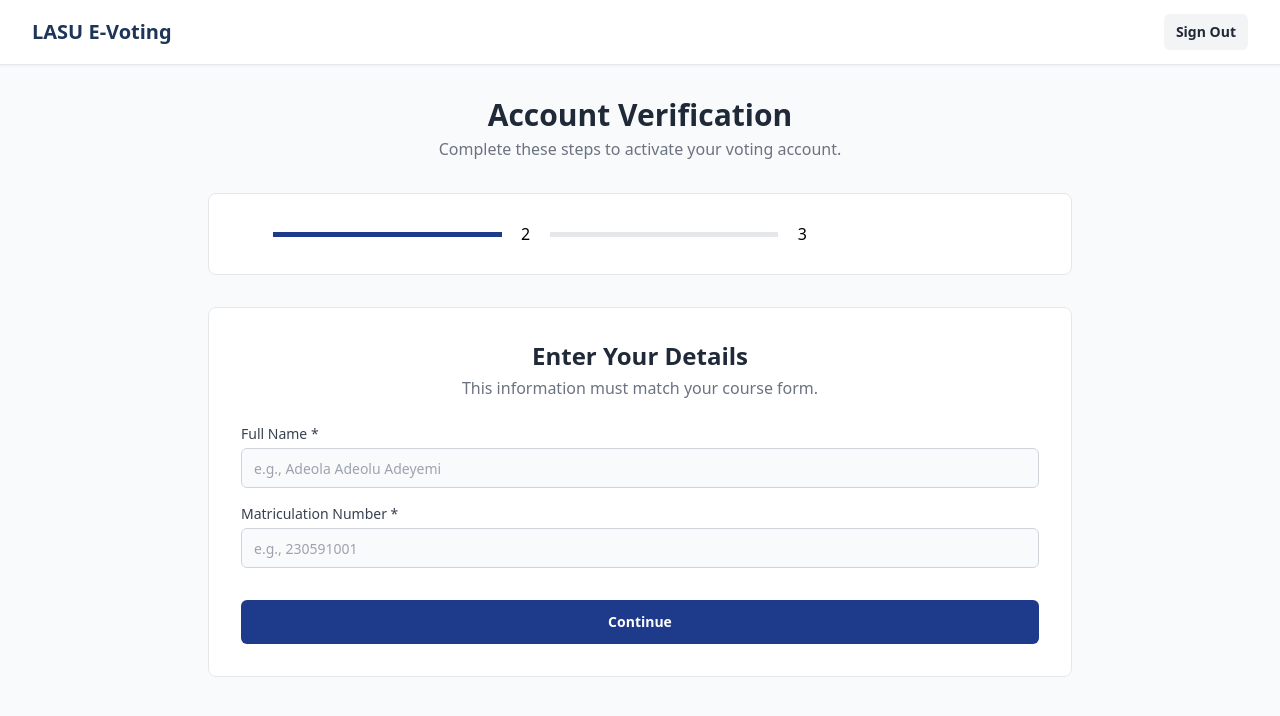
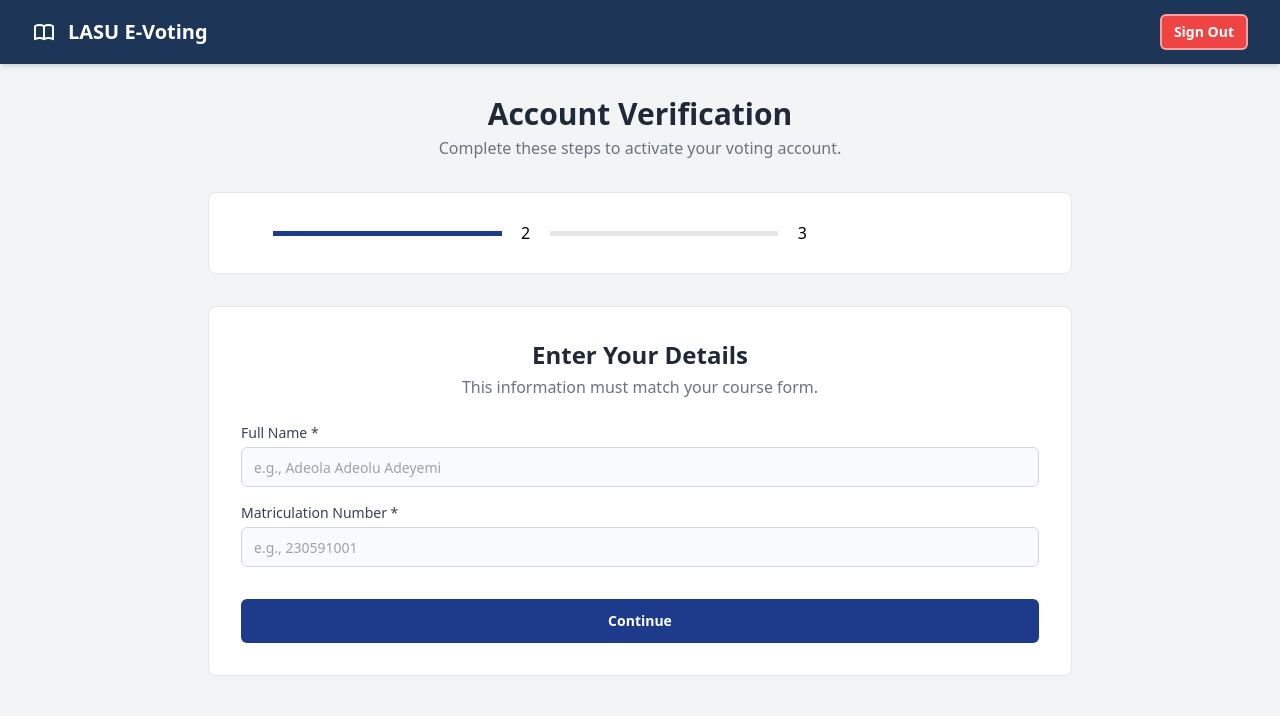
Before and after one commit to nonsodev/nacos_e_voting, a Next.js app in the folder frontend/: page /student/verification in a window 1280 px wide. Shown: the top 716 px of the page. Built offline with nearby package versions, Linux system fonts and the light colour scheme; no server answers.

Commit message:
feat(verification): improve UI styling and camera handling
- Update verification page header with new styling and branding
- Refactor face-capture component to handle camera stream more reliably
- Add error handling for camera access and video dimensions

```diff
--- a/frontend/app/components/student/face-capture.tsx
+++ b/frontend/app/components/student/face-capture.tsx
@@ -1,10 +1,11 @@
 "use client";
 
-import { useState, useRef, useCallback } from "react";
+import { useState, useRef, useCallback, useEffect } from "react";
 import { useSession } from "next-auth/react";
 import { toast } from "react-hot-toast";
 import { LoadingSpinner } from "../ui/loading-spinner";
 import { Button } from "../ui/button";
+
 interface FaceCaptureProps {
   matricNumber: string;
   onSuccess: () => void;
@@ -19,7 +20,10 @@ export function FaceCapture({ matricNumber, onSuccess }: FaceCaptureProps) {
   const videoRef = useRef<HTMLVideoElement>(null);
   const canvasRef = useRef<HTMLCanvasElement>(null);
 
-  const startCamera = useCallback(async () => {
+
+  useEffect(() => {
+    const enableStream = async () => {
+      if (isCapturing) {
         try {
           const mediaStream = await navigator.mediaDevices.getUserMedia({
             video: { width: 640, height: 480 },
@@ -27,38 +31,63 @@ export function FaceCapture({ matricNumber, onSuccess }: FaceCaptureProps) {
           setStream(mediaStream);
           if (videoRef.current) {
             videoRef.current.srcObject = mediaStream;
+            videoRef.current.onloadedmetadata = () => {
+              videoRef.current?.play();
+            };
           }
-      setIsCapturing(true);
         } catch (error) {
-      toast.error("Failed to access camera. Please allow camera permissions.");
+          toast.error(
+            "Failed to access camera. Please allow camera permissions."
+          );
+          setIsCapturing(false);
         }
-  }, []);
+      }
+    };
 
-  const stopCamera = useCallback(() => {
+    enableStream();
+
+    return () => {
       if (stream) {
         stream.getTracks().forEach((track) => track.stop());
-      setStream(null);
+        if (videoRef.current) {
+          videoRef.current.srcObject = null;
         }
+      }
+    };
+  }, [isCapturing]);
+
+  const startCamera = () => {
+    setCapturedImage(null);
+    setIsCapturing(true);
+  };
+
+  const stopCamera = () => {
     setIsCapturing(false);
-  }, [stream]);
+  };
 
   const capturePhoto = useCallback(() => {
     if (!videoRef.current || !canvasRef.current) return;
+
     const canvas = canvasRef.current;
     const video = videoRef.current;
+
+    if (video.videoWidth === 0 || video.videoHeight === 0) {
+      toast.error("Camera feed is not available. Please try again.");
+      return;
+    }
+
     const context = canvas.getContext("2d");
     if (context) {
       canvas.width = video.videoWidth;
       canvas.height = video.videoHeight;
-      context.drawImage(video, 0, 0);
+      context.drawImage(video, 0, 0, video.videoWidth, video.videoHeight);
       const imageData = canvas.toDataURL("image/jpeg", 0.8);
       setCapturedImage(imageData);
       stopCamera();
     }
-  }, [stopCamera]);
+  }, [videoRef, canvasRef]);
 
   const retakePhoto = () => {
-    setCapturedImage(null);
     startCamera();
   };
 
@@ -98,7 +127,6 @@ export function FaceCapture({ matricNumber, onSuccess }: FaceCaptureProps) {
       setIsVerifying(false);
     }
   };
-  // --- END OF LOGIC ---
 
   return (
     <div>
@@ -115,7 +143,6 @@ export function FaceCapture({ matricNumber, onSuccess }: FaceCaptureProps) {
           </ul>
         </div>
       </div>
-
       <div className="flex flex-col items-center space-y-6">
         {!isCapturing && !capturedImage && (
           <div className="text-center space-y-4">
@@ -145,7 +172,6 @@ export function FaceCapture({ matricNumber, onSuccess }: FaceCaptureProps) {
             </Button>
           </div>
         )}
-
         {isCapturing && (
           <div className="text-center">
             <div className="relative w-80 h-60">
@@ -153,6 +179,7 @@ export function FaceCapture({ matricNumber, onSuccess }: FaceCaptureProps) {
                 ref={videoRef}
                 autoPlay
                 playsInline
+                muted
                 className="w-full h-full bg-neutral-900 rounded-lg object-cover"
               />
               <div className="absolute inset-0 border-4 border-primary rounded-lg pointer-events-none" />
@@ -165,7 +192,6 @@ export function FaceCapture({ matricNumber, onSuccess }: FaceCaptureProps) {
             </div>
           </div>
         )}
-
         {capturedImage && (
           <div className="text-center">
             <div className="relative w-80 h-60">
@@ -196,7 +222,6 @@ export function FaceCapture({ matricNumber, onSuccess }: FaceCaptureProps) {
             </div>
           </div>
         )}
-
         <canvas ref={canvasRef} className="hidden" />
       </div>
     </div>
--- a/frontend/app/student/verification/page.tsx
+++ b/frontend/app/student/verification/page.tsx
@@ -170,16 +170,35 @@ export default function VerificationPage() {
   };
 
   return (
-    <div className="min-h-screen bg-neutral-50">
-      <header className="bg-white shadow-sm border-b border-neutral-200">
+    <div className="min-h-screen bg-neutral-100">
+      <header className="sticky top-0 bg-primary-dark shadow-md">
         <div className="max-w-7xl mx-auto px-4 sm:px-6 lg:px-8">
           <div className="flex justify-between items-center h-16">
-            <h1 className="text-xl font-bold text-primary-dark">
-              LASU E-Voting
-            </h1>
+            {/* 1. Branded Title */}
+            <div className="flex items-center space-x-3">
+              {/* A simple book icon, now in white */}
+              <svg
+                xmlns="http://www.w3.org/2000/svg"
+                className="h-6 w-6 text-white"
+                fill="none"
+                viewBox="0 0 24 24"
+                stroke="currentColor"
+                strokeWidth={2}
+              >
+                <path
+                  strokeLinecap="round"
+                  strokeLinejoin="round"
+                  d="M12 6.253v13m0-13C10.832 5.477 9.246 5 7.5 5S4.168 5.477 3 6.253v13C4.168 18.477 5.754 18 7.5 18s3.332.477 4.5 1.253m0-13C13.168 5.477 14.754 5 16.5 5c1.747 0 3.332.477 4.5 1.253v13C19.832 18.477 18.247 18 16.5 18c-1.746 0-3.332.477-4.5 1.253"
+                />
+              </svg>
+              <h1 className="text-xl font-bold text-white">LASU E-Voting</h1>
+            </div>
+
+            {/* 2. Styled Sign Out Button for Dark Background */}
             <Button
               onClick={() => signOut({ callbackUrl: "/" })}
-              variant="secondary"
+              variant="danger"
+              className="text-white border-2 border-white/50 hover:bg-white/20 hover:border-white"
               size="sm"
             >
               Sign Out
```
Lines whose indentation alone changed are shown as unchanged.
